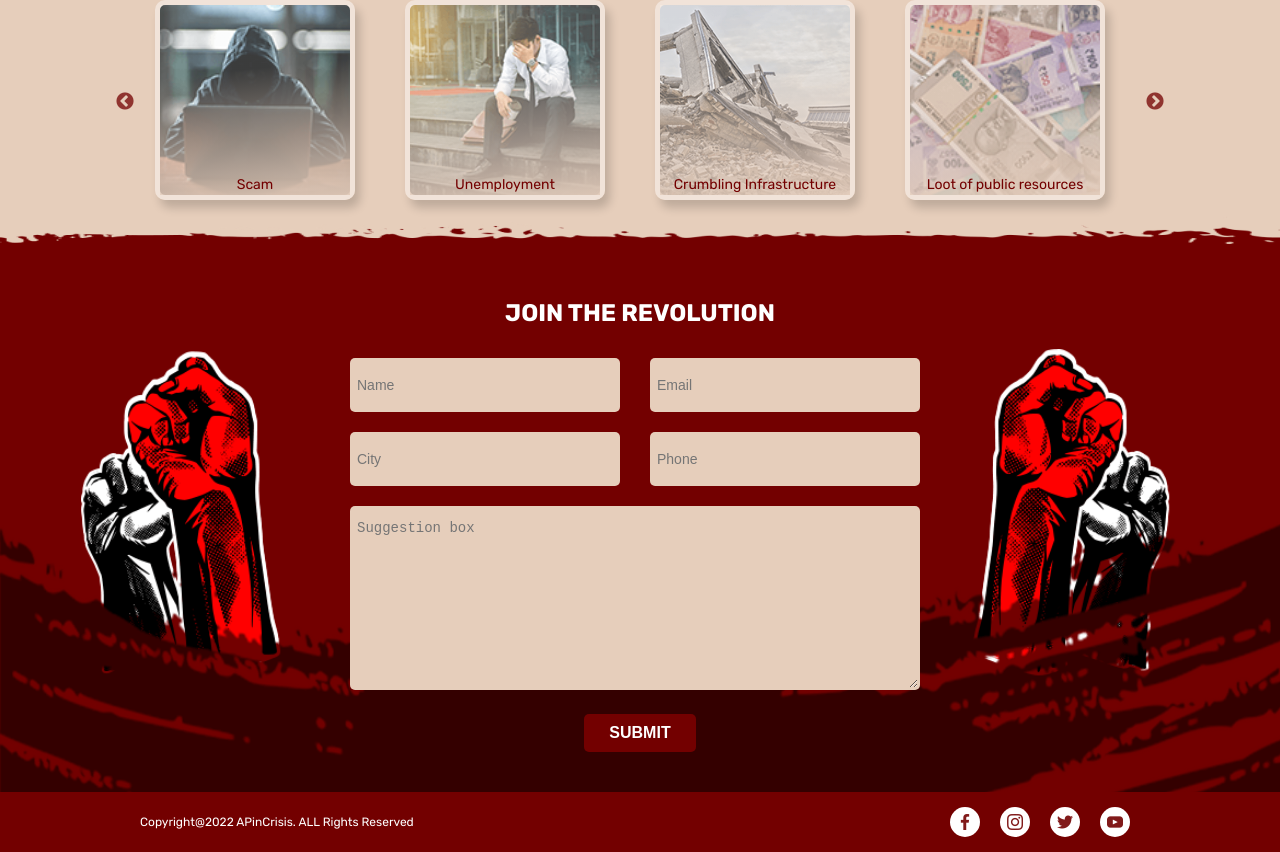
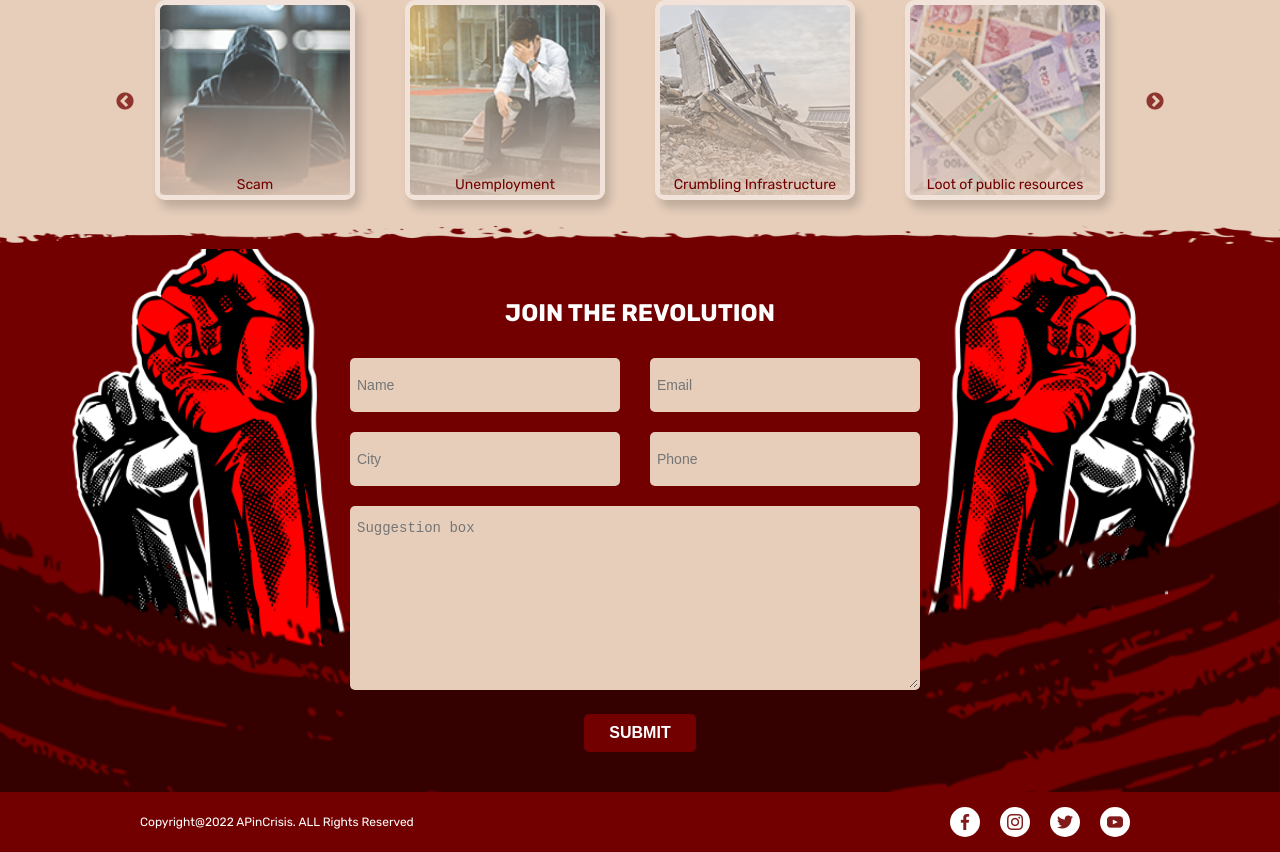
Before and after one commit to DroidDaniel/aic, a React (Create React App) app: page / in a window 1280 px wide. Shown: the part 2029-2881 px from the top of the page. Built offline with nearby package versions, Linux system fonts and the light colour scheme.

Commit message:
join bg updated

```diff
--- a/src/components/Form.css
+++ b/src/components/Form.css
@@ -2,7 +2,7 @@
     padding: 30px 0;
     background-image: url("../images/join-big.png");
     background-repeat: no-repeat;
-    background-position: 0 100px;
+    background-position: 0 -130px;
     background-size: cover;
 }
 
```
Also changed, not shown: src/images/join-big.png.
